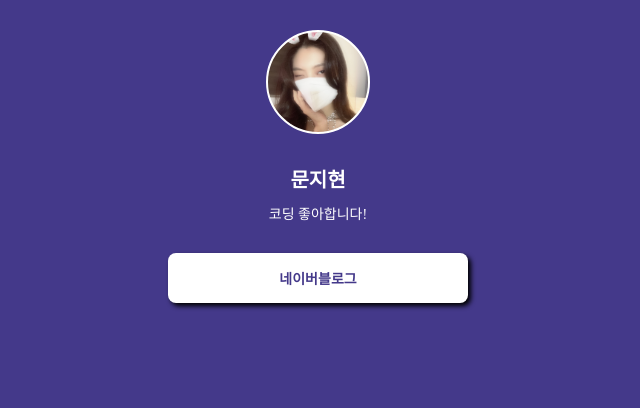
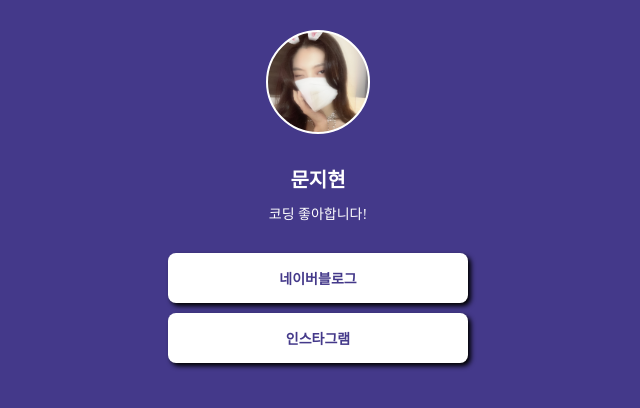
Before and after one commit to Stellamoon970702/mypage, a plain HTML site: page index.html in a window 1280 px wide. Shown: the whole page, without its empty margins (322-962 px from the left). Drawn offline with Linux system fonts and the light colour scheme; a web font is replaced by a local one.

Commit message:
Update index.html

```diff
--- a/index.html
+++ b/index.html
@@ -86,6 +86,7 @@
             <h1 class="main">문지현</h1>
             <p class="sub">코딩 좋아합니다!</p>
             <a target="_blank" href="https://m.blog.naver.com/stellamjh">네이버블로그</a>
+            <a target="_blank" href="https://instagram.com/lov_myself_from_jm?igshid=Zjc2ZTc4Nzk=">인스타그램</a>
 
         </div>
     </body>
```
